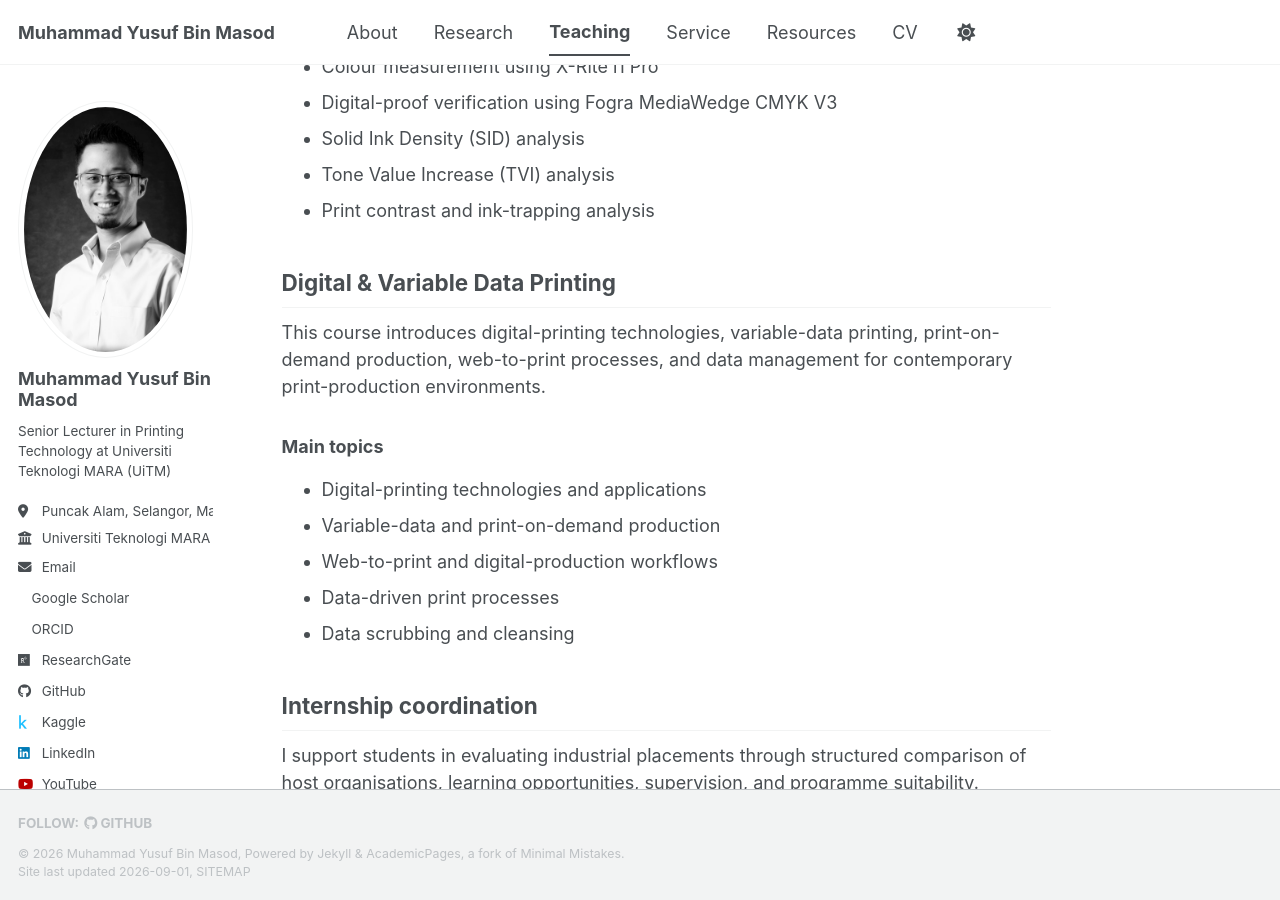
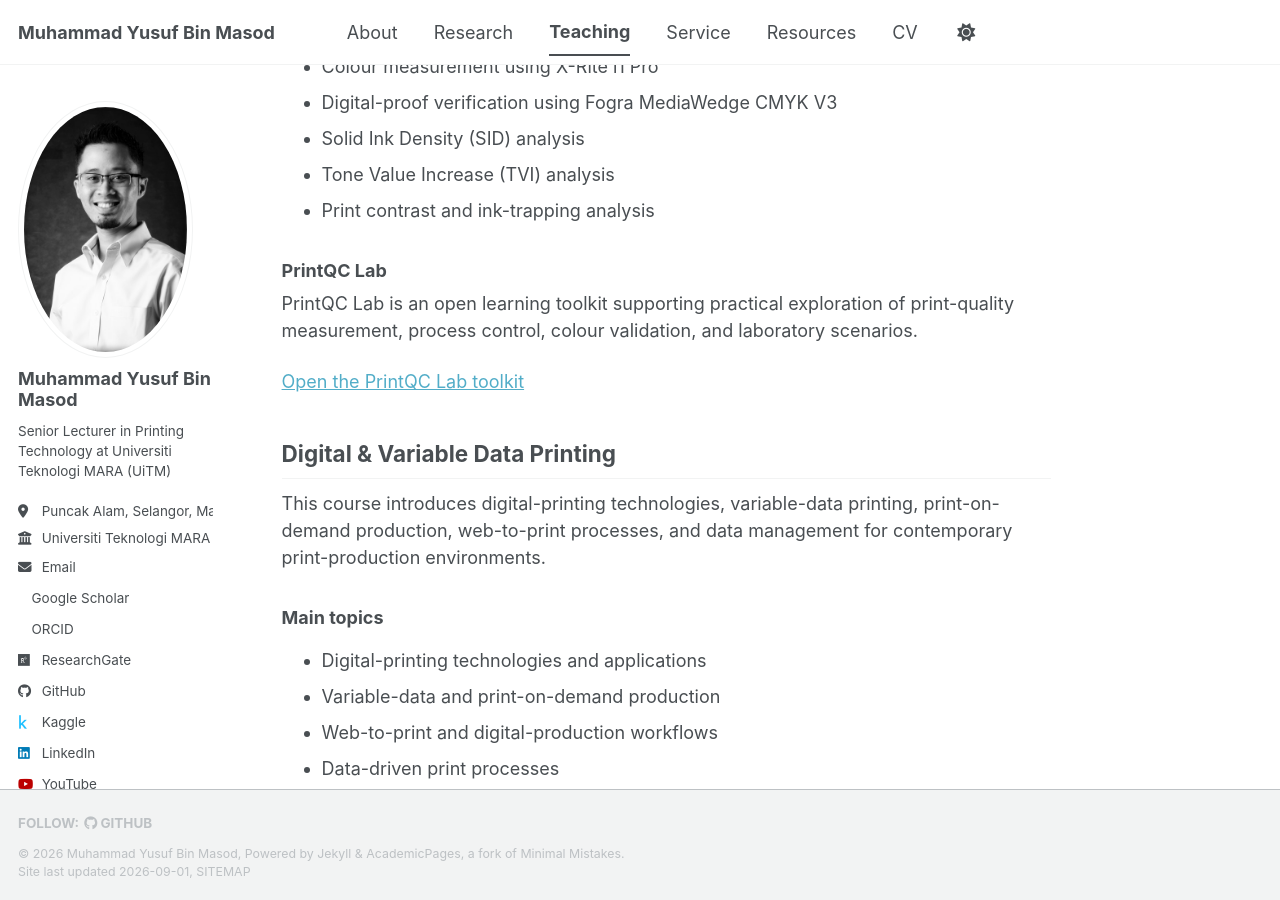
Before and after one commit to yusufmasod/academic-site-preview, a Jekyll site: the page built from _pages/teaching.html, in a window 1280 px wide and 900 px high, scrolled down 652 px. Built offline with Jekyll 4.4.1, drawn with Linux system fonts in a browser that asks for light colours; a style sheet for code colours, icons or effects is not loaded.

Commit message:
Add PrintQC Lab to Teaching page

```diff
--- a/_pages/teaching.html
+++ b/_pages/teaching.html
@@ -30,6 +30,11 @@ author_profile: true
   <li>Tone Value Increase (TVI) analysis</li>
   <li>Print contrast and ink-trapping analysis</li>
 </ul>
+<h3>PrintQC Lab</h3>
+
+<p>PrintQC Lab is an open learning toolkit supporting practical exploration of print-quality measurement, process control, colour validation, and laboratory scenarios.</p>
+
+<p><a href="{{ site.baseurl }}/printqc-lab/">Open the PrintQC Lab toolkit</a></p>
 
 <h2>Digital & Variable Data Printing</h2>
 
```
